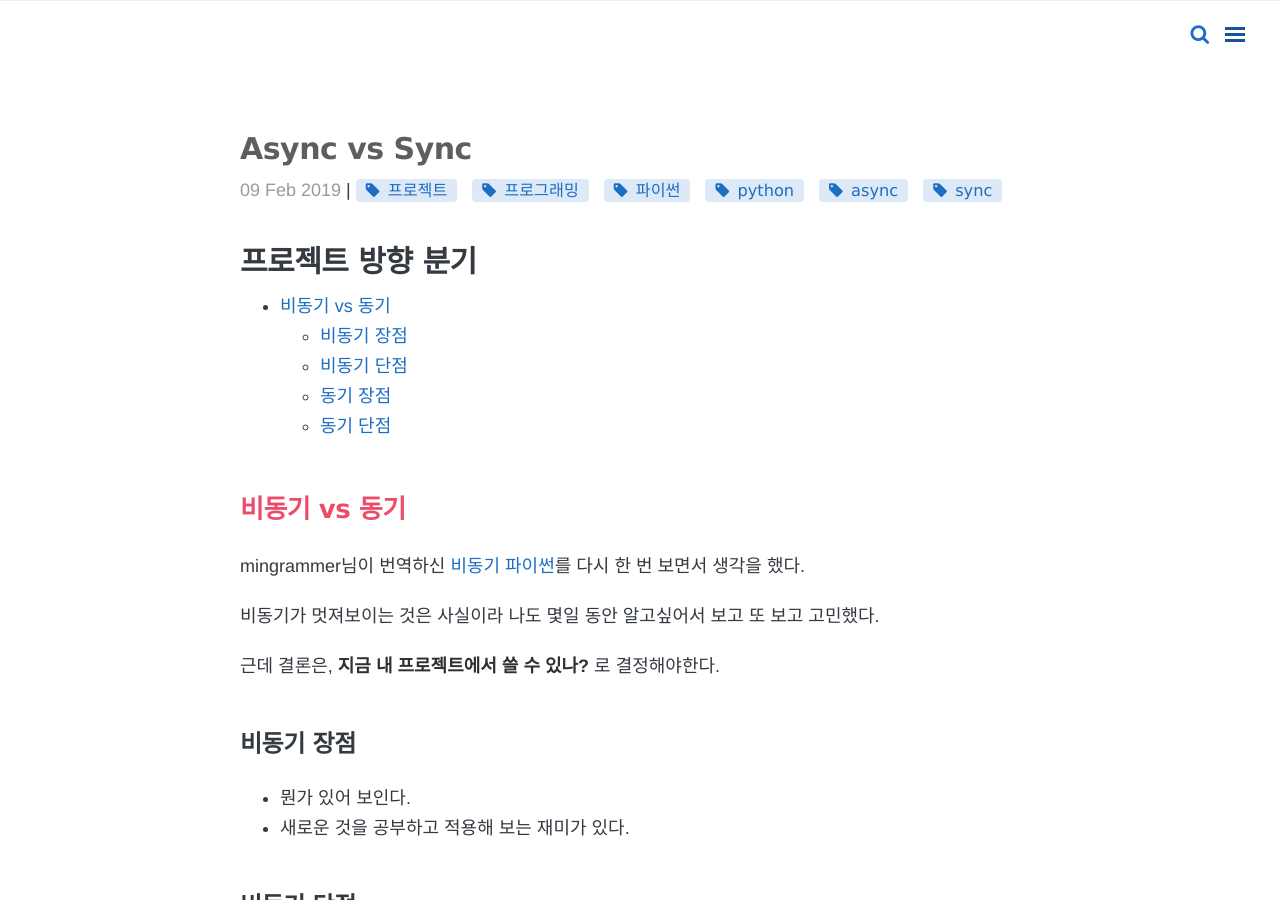
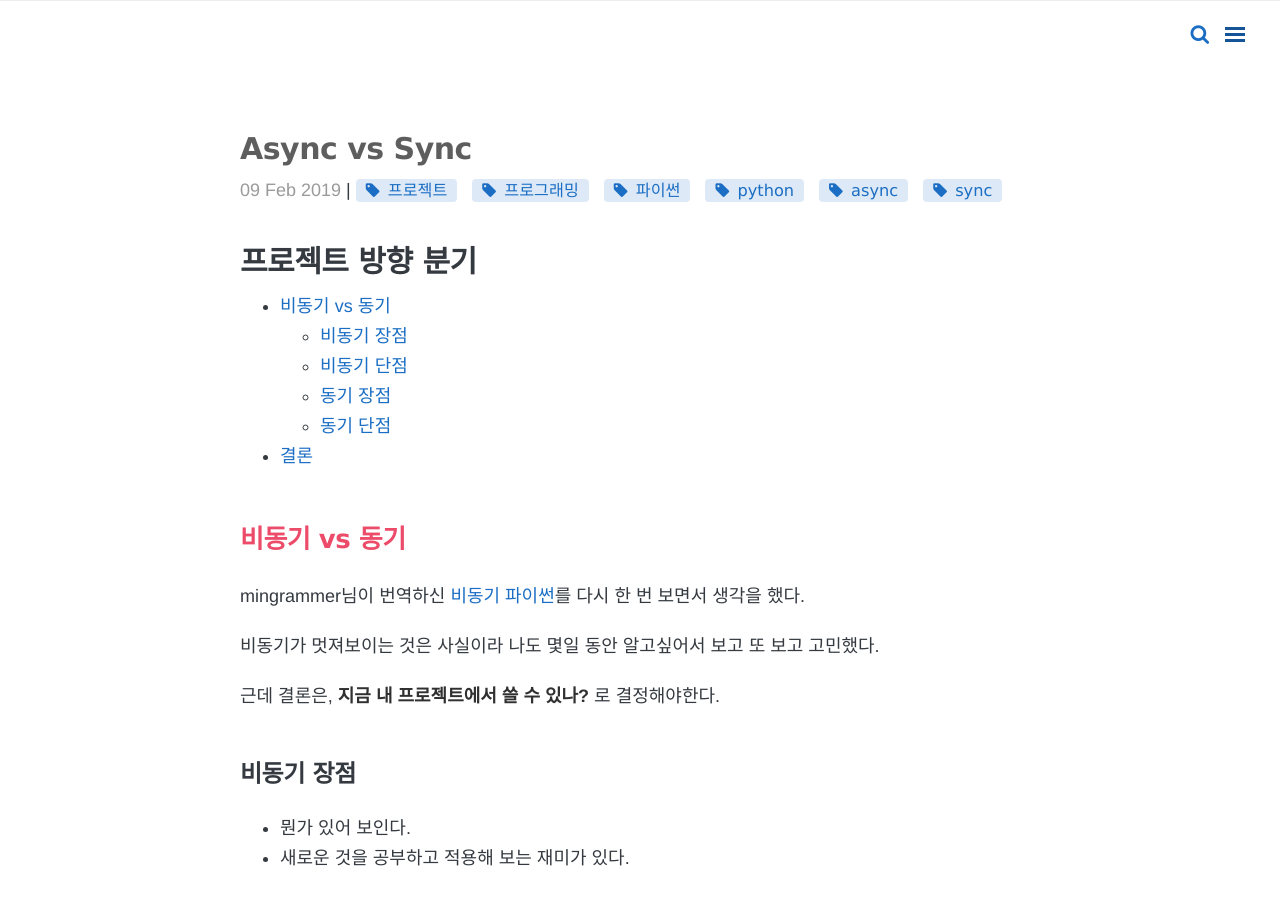
Before and after one commit to karlbishnu/.github.io, a Jekyll site: the page built from _posts/project/notzam/2019-02-09-async_vs_sync.md, in a window 1280 px wide and 900 px high. Built offline with Jekyll 4.4.1, drawn with Linux system fonts in a browser that asks for light colours; nearby versions of some CDN libraries; comment, search, counter and statistics services are not loaded.

Commit message:
목차에 결론 추가

```diff
--- a/_posts/project/notzam/2019-02-09-async_vs_sync.md
+++ b/_posts/project/notzam/2019-02-09-async_vs_sync.md
@@ -15,6 +15,7 @@ comments: true
   * [비동기 단점](#비동기-단점)
   * [동기 장점](#동기-장점)
   * [동기 단점](#동기-단점)
+* [결론](#결론)
 
 <!-- tocstop -->
 
```
